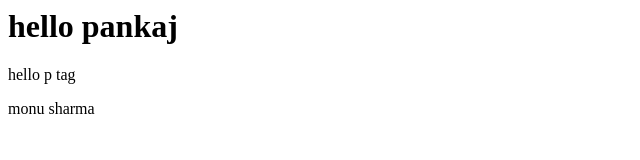
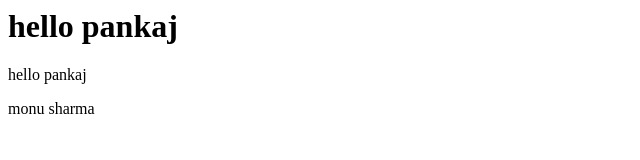
Before and after one commit to psharma93167/testgit, a plain HTML site: page index.html in a window 1280 px wide. Shown: the full height of the page, 0-640 px from the left. Drawn offline with Linux system fonts and the light colour scheme.

```diff
--- a/index.html
+++ b/index.html
@@ -1,3 +1,3 @@
 <h1>hello pankaj</h1>
-<p>hello p tag</p>
+<p>hello pankaj</p>
 <p>monu sharma</p>
```
